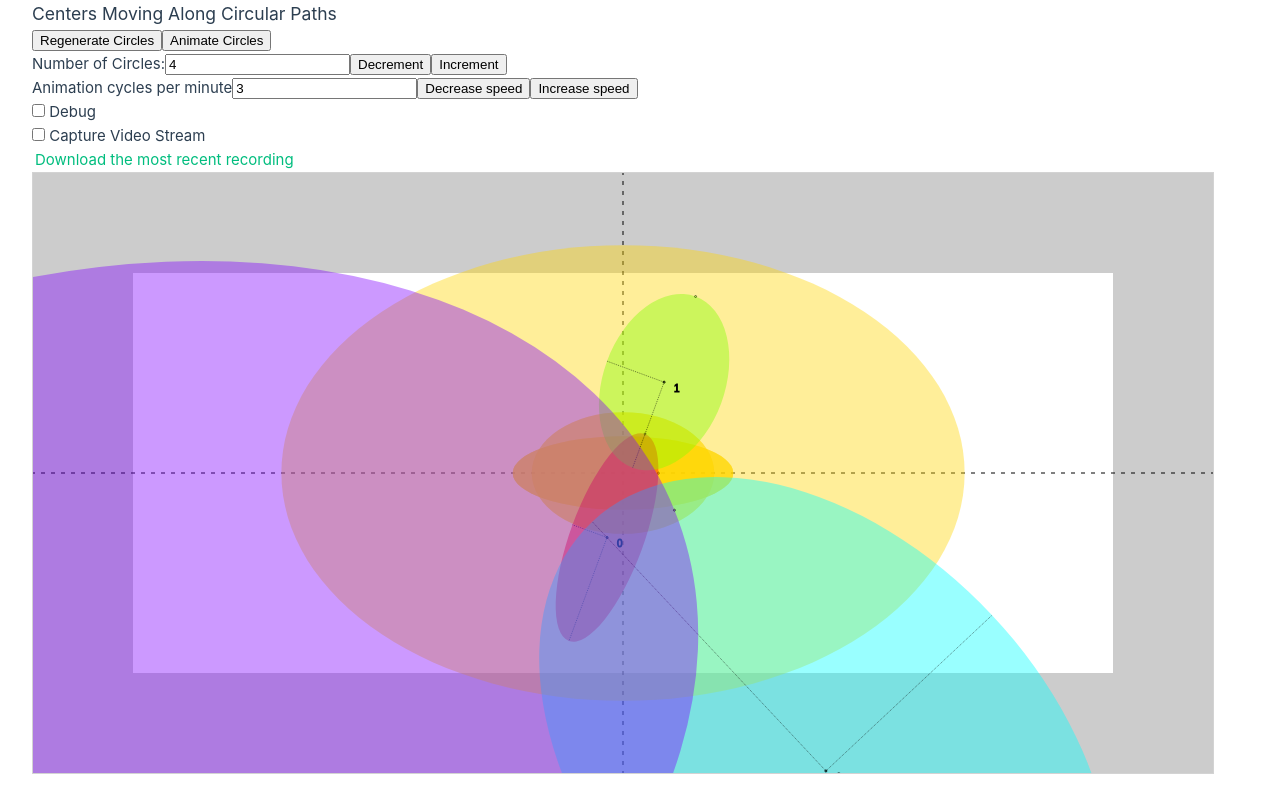
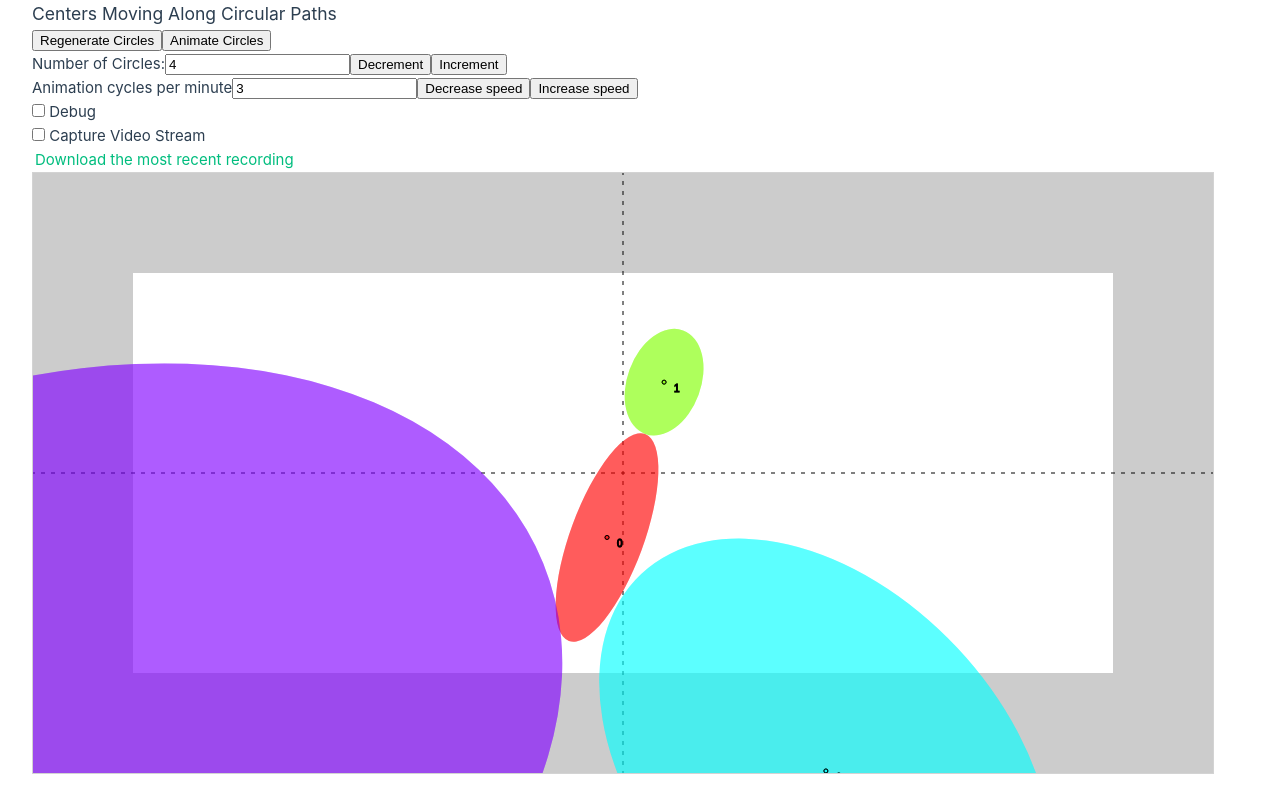
Before and after one commit to avengerofpi/animated-kissing-circles, a Vue app: page / in a window 1280 px wide. Built offline with nearby package versions, Linux system fonts and the light colour scheme.

Commit message:
fix some ellipse code and tests

```diff
--- a/src/components/generators/centers-moving-along-circular-paths.ts
+++ b/src/components/generators/centers-moving-along-circular-paths.ts
@@ -174,22 +174,10 @@ function computeEllipses(centers: Coor[], ctx: CanvasRenderingContext2D): Ellips
     else {
       let nearestNeighborEllipse: Ellipse = ellipses[0]
       ellipses.forEach((otherEllipse) => {
-        const [distToOtherEllipse, pointOnOtherEllipse] = otherEllipse.distToPoint(center, ctx)
+        const [distToOtherEllipse, pointOnOtherEllipse] = otherEllipse.distToPoint(center)
         if (distToOtherEllipse < distToNearestNeighbor) {
           distToNearestNeighbor = distToOtherEllipse
           nearestNeighborEllipse = otherEllipse
-
-          // draw pointOnOtherEllipse
-          const origLineWidth = ctx.lineWidth
-          const pointOnEllipse = otherEllipse.getPointAtAngle(ellipseRotationOffset)
-          const dotRadius = 1
-          ctx.beginPath();
-          ctx.arc(pointOnOtherEllipse.x, pointOnOtherEllipse.y, dotRadius, 0,2*Math.PI);
-          ctx.fillStyle = `hsl(${(unprocessedCenters.length / numCirclesRef.value) * 360 + colorHueOffset} 100% 50% / 40%)`
-          ctx.fill()
-          ctx.stroke()
-          ctx.fillStyle = "hsl(0 0% 0% / 0%)"
-          ctx.lineWidth = origLineWidth
         }
       })
       const diffX = nearestNeighborEllipse.center.x - center.x
@@ -212,9 +200,6 @@ function computeEllipses(centers: Coor[], ctx: CanvasRenderingContext2D): Ellips
     ellipses.push(ellipse)
   }
 
-  // console.log(`${ellipses.length} ellipses:`)
-  // console.dir(ellipses)
-
   return ellipses
 }
 
@@ -230,43 +215,32 @@ function renderKissingCircles(centers: Coor[], ctx: CanvasRenderingContext2D) {
     ctx.fillStyle = "hsl(0 0% 0% / 0%)"
     ctx.strokeText(index.toString(), center.x+10, center.y+10)
 
-    // Add line segment pointing to nearest neighbor
-    const origLineWidth = ctx.lineWidth
-    ctx.lineWidth = origLineWidth * 0.5
-    ctx.beginPath();
-    ctx.setLineDash([1,1]);
-    ctx.moveTo(ellipse.center.x, ellipse.center.y);
-    const scaledVertex = ellipse.center.add(ellipse.vertices[0].scale(-1))
-    ctx.lineTo(ellipse.vertices[0].x, ellipse.vertices[0].y)
-    ctx.moveTo(ellipse.center.x, ellipse.center.y);
-    ctx.lineTo(ellipse.coVertices[0].x, ellipse.coVertices[0].y)
-    ctx.stroke();
-    ctx.setLineDash([]);
+    // // Add line segment pointing to nearest neighbor
+    // const origLineWidth = ctx.lineWidth
+    // ctx.lineWidth = origLineWidth * 0.5
+    // ctx.beginPath();
+    // ctx.setLineDash([1,1]);
+    // ctx.moveTo(ellipse.center.x, ellipse.center.y);
+    // const scaledVertex = ellipse.center.add(ellipse.vertices[0].scale(-1))
+    // ctx.lineTo(ellipse.vertices[0].x, ellipse.vertices[0].y)
+    // ctx.moveTo(ellipse.center.x, ellipse.center.y);
+    // ctx.lineTo(ellipse.coVertices[0].x, ellipse.coVertices[0].y)
+    // ctx.stroke();
+    // ctx.setLineDash([]);
 
-    // Draw a dot at angle `ellipseRotationOffset` from major axis
-    const pointOnEllipse = ellipse.getPointAtAngle(ellipseRotationOffset)
-    const dotRadius = 1
-    ctx.beginPath();
-    ctx.arc(pointOnEllipse.x, pointOnEllipse.y, dotRadius, 0,2*Math.PI);
-    ctx.fillStyle = `hsl(${(index / numCirclesRef.value) * 360 + colorHueOffset} 100% 50% / 40%)`
-    ctx.fill()
-    ctx.stroke()
-    ctx.fillStyle = "hsl(0 0% 0% / 0%)"
-    ctx.lineWidth = origLineWidth
-
-    // Ellipse!
+    // // Draw a dot at angle `ellipseRotationOffset` from major axis
+    // const pointOnEllipse = ellipse.getPointAtAngle(ellipseRotationOffset)
+    // const dotRadius = 1
     // ctx.beginPath();
-    // const diffY = (radiusLine.dst.y - radiusLine.src.y)
-    // const diffX = (radiusLine.dst.x - radiusLine.src.x)
-    // const ellipseTheta = Math.atan(diffY / diffX) + elipseRotationOffset
-    // ctx.ellipse(center.x, center.y, radius, (2/3)*radius, ellipseTheta, 0,2*Math.PI)
+    // ctx.arc(pointOnEllipse.x, pointOnEllipse.y, dotRadius, 0,2*Math.PI);
     // ctx.fillStyle = `hsl(${(index / numCirclesRef.value) * 360 + colorHueOffset} 100% 50% / 40%)`
     // ctx.fill()
+    // ctx.stroke()
     // ctx.fillStyle = "hsl(0 0% 0% / 0%)"
-    // ctx.stroke()
+    // ctx.lineWidth = origLineWidth
 
     // Draw center dot
-    // const dotRadius = 2
+    const dotRadius = 2
     ctx.beginPath();
     ctx.arc(center.x, center.y, dotRadius, 0,2*Math.PI);
     ctx.fillStyle = `hsl(${(index / numCirclesRef.value) * 360 + colorHueOffset} 100% 50% / 40%)`
@@ -280,7 +254,6 @@ function renderKissingCircles(centers: Coor[], ctx: CanvasRenderingContext2D) {
   // due to a mouse event or param change)
   if (animating.value) {
     colorHueOffset += colorHueOffsetStepsize
-    // elipseRotationOffset += Math.PI / 60
     ellipseRotationOffset += Math.PI / 60
   }
 }
@@ -338,14 +311,14 @@ function _addShapes(ctx: CanvasRenderingContext2D, timestamp: number) {
   // Loop animation, instead of stop animation after an animation cycle
   const numCycles = elapsed * animationCyclesPerMinuteRef.value / 60000
 
+  const kissingCircleCenters: Coor[] = movingCoorsOnCircles.value.map(movingCoorOnCircle => {
+    return movingCoorOnCircle.getCoorAfterCycles(numCycles)
+  })
+  renderKissingCircles(kissingCircleCenters, ctx)
+
   // const kissingCircleCenters: Coor[] = movingCoorsOnCircles.value.map(movingCoorOnCircle => {
-  //   return movingCoorOnCircle.getCoorAfterCycles(numCycles)
+  //   return movingCoorOnCircle.initialCoor
   // })
-  // renderKissingCircles(kissingCircleCenters, ctx)
-
-  const kissingCircleCenters: Coor[] = movingCoorsOnCircles.value.map(movingCoorOnCircle => {
-    return movingCoorOnCircle.initialCoor
-  })
 
   renderKissingCircles(kissingCircleCenters, ctx)
 
--- a/src/models/ellipse.ts
+++ b/src/models/ellipse.ts
@@ -116,7 +116,7 @@ class Ellipse {
     return new Coor(x, y)
   }
   public isPointOnShape(point: Coor): boolean {
-    return this.distToPoint(point, null)[0] === 0
+    return this.distToPoint(point)[0] === 0
   }
 
   // /**
@@ -146,7 +146,7 @@ class Ellipse {
    *
    * @param point point to compute distance-from-ellipse for
    */
-  public distToPoint(point: Coor, ctx: CanvasRenderingContext2D | null): [number, Coor] {
+  public distToPoint(point: Coor): [number, Coor] {
     const baseEllipse = this.toBaseEllipse()
     const adjustedPoint = point.subtract(this.center).rotate(-this.rotation)
     // const projAdjustedPointOntoBaseMajorAxis = baseEllipse.vertices[0].projection(adjustedPoint)
@@ -164,22 +164,14 @@ class Ellipse {
         initialTheta = 1.5 * Math.PI
       }
     } else {
-      initialTheta = Math.atan(adjustedPoint.y / adjustedPoint.y)
+      initialTheta = Math.atan2(adjustedPoint.y, adjustedPoint.x)
     }
 
     const thetaStepSize = 1e-2
-    let theta = initialTheta
-    // const pointOnBaseEllipse = baseEllipse.getPointAtAngle(theta)
-    // const pointOnEllipse = pointOnBaseEllipse.rotate(this.rotation).add(this.center)
-    const pointOnEllipse = this.getPointAtAngle(theta)
-    ctx && baseEllipse.draw(ctx)
+    let nearestTheta = initialTheta
+    const pointOnOrigEllipse = this.getPointAtAngle(nearestTheta)
 
-    console.log(`adjustedPoint: ${adjustedPoint}`)
-    console.log(`initialTheta: ${initialTheta}`)
-    console.log(`pointOnEllipse: ${pointOnEllipse}`)
-
-    // return [dist(pointOnBaseEllipse, adjustedPoint), pointOnEllipse]
-    return [dist(pointOnEllipse, point), pointOnEllipse]
+    return [dist(pointOnOrigEllipse, point), pointOnOrigEllipse]
   }
 
   public draw(ctx: CanvasRenderingContext2D, fillStyle: string | CanvasGradient | CanvasPattern = `hsl(50 100% 50% / 40%)`) {
@@ -190,7 +182,6 @@ class Ellipse {
     ctx.fillStyle = fillStyle
     ctx.fill()
     ctx.fillStyle = origFillStyle
-    // ctx.strokeText(index.toString(), center.x+10, center.y+10)
   }
 }
 
```
Also changed, not shown: 1 other file (tests, documents, lock files or other folders).
